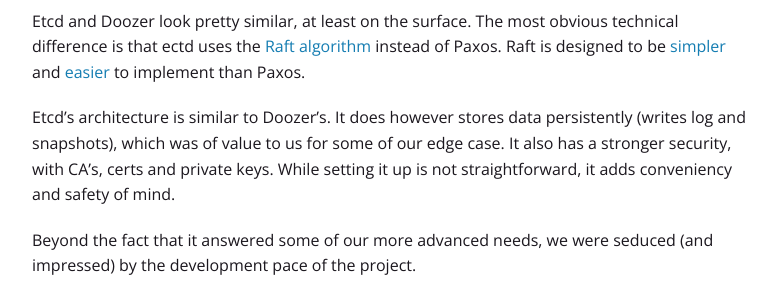
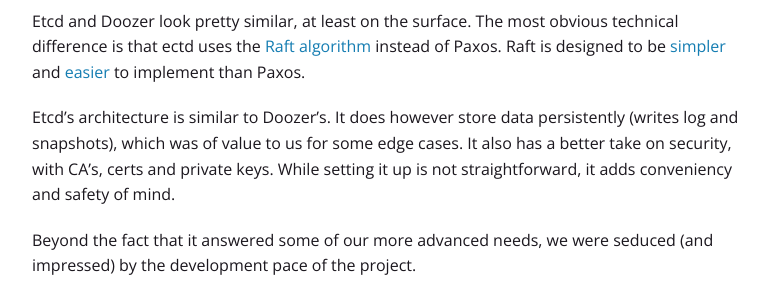
Before and after one commit to isabella232/devo-ps.github.io, a Jekyll site: the page built from _posts/blog/2013-09-11-zookeeper-vs-doozer-vs-etcd.md, in a window 1280 px wide and 900 px high, scrolled down 1900 px. Shown: the part 154-454 px from the top of the window, without its empty margins (119-895 px from the left). Built offline with Jekyll 4.4.1, drawn with Linux system fonts in a browser that asks for light colours; comment, search, counter and statistics services are not loaded.

Commit message:
Update 2013-09-11-zookeeper-vs-doozer-vs-etcd.md

```diff
--- a/_posts/blog/2013-09-11-zookeeper-vs-doozer-vs-etcd.md
+++ b/_posts/blog/2013-09-11-zookeeper-vs-doozer-vs-etcd.md
@@ -55,7 +55,7 @@
 
 Etcd and Doozer look pretty similar, at least on the surface. The most obvious technical difference is that ectd uses the [Raft algorithm](http://en.wikipedia.org/wiki/Raft_%28computer_science%29) instead of Paxos. Raft is designed to be [simpler](https://ramcloud.stanford.edu/wiki/download/attachments/11370504/raft.pdf) and [easier](http://kellabyte.com/2013/05/09/an-alternative-to-paxos-the-raft-consensus-algorithm/) to implement than Paxos.
 
-Etcd's architecture is similar to Doozer's. It does however stores data persistently (writes log and snapshots), which was of value to us for some of our edge case. It also has a stronger security, with CA's, certs and private keys. While setting it up is not straightforward, it adds conveniency and safety of mind.
+Etcd's architecture is similar to Doozer's. It does however store data persistently (writes log and snapshots), which was of value to us for some edge cases. It also has a better take on security, with CA's, certs and private keys. While setting it up is not straightforward, it adds conveniency and safety of mind.
 
 Beyond the fact that it answered some of our more advanced needs, we were seduced (and impressed) by the development pace of the project.
 
```
